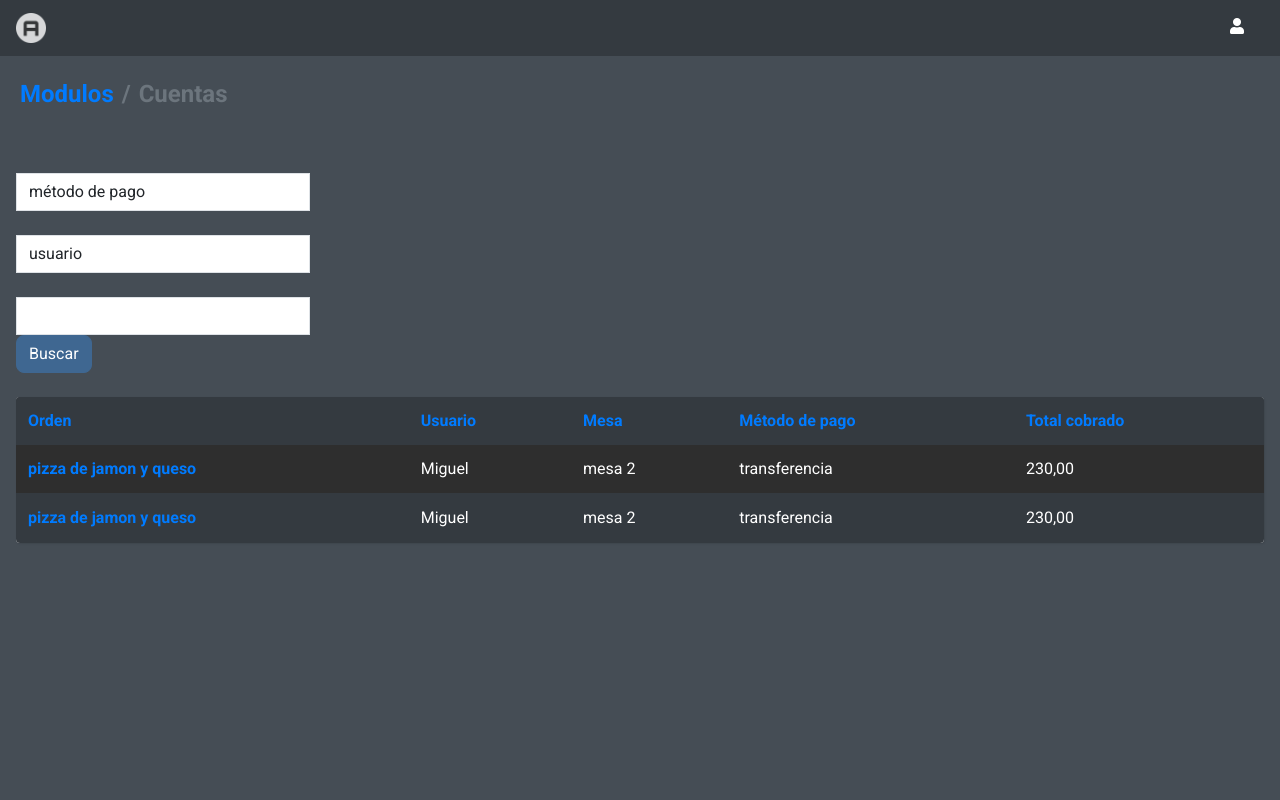
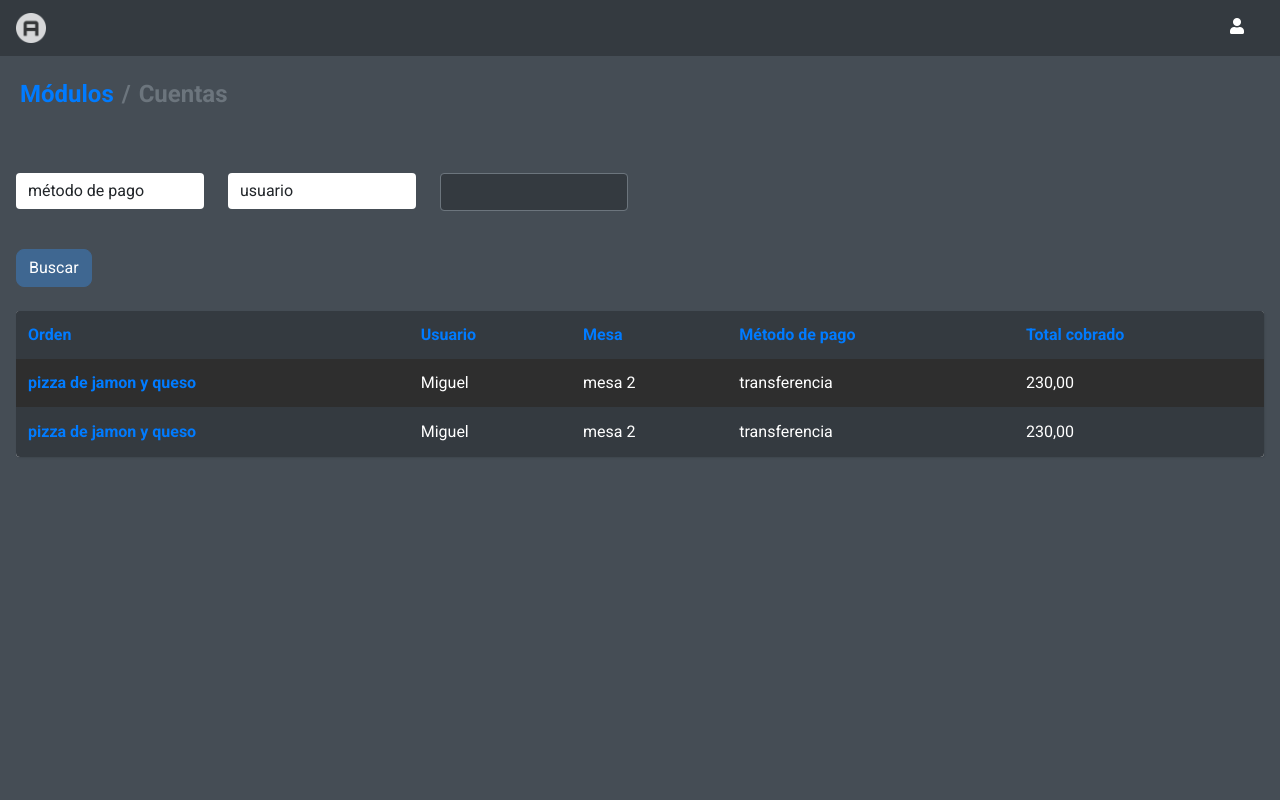
Before and after one commit to MangelRyujin/sgpcoffe, a Django app: page /ventas/cuentas/ in a window 1280 px wide. Run offline with Django 4.2, Linux system fonts and the light colour scheme; some libraries are stand-ins or nearby versions.

Commit message:
finish style in order_list.html

```diff
--- a/static/sales/css/custom.css
+++ b/static/sales/css/custom.css
@@ -47,6 +47,7 @@
 .card-body{
     background-color: #343a40 !important;
     border-radius: .25rem !important;
+
 }
 
 
@@ -66,3 +67,35 @@
     margin-bottom: 0 !important;
     border-color: transparent !important;
 }
+
+.min-select{
+    min-width: 200px !important;
+}
+
+.min-select select{
+    border-radius: .25rem !important;
+    border:none !important;
+}
+
+.min-select select:hover,
+.min-select select:active,
+.min-select select:focus{
+    box-shadow:  none !important;
+
+
+}
+
+
+.min-select input{
+    border-radius: .25rem !important;
+    border-color: #6c757d;
+    background-color: #343a40 !important;
+    color: #fff !important;
+}
+
+.min-select input:active,
+.min-select input:focus,
+.min-select input:hover{
+    border-color: #4694d9db;
+    box-shadow:  0px 0px 7px -1px #4694d9db !important;
+}
--- a/templates/order_list.html
+++ b/templates/order_list.html
@@ -11,7 +11,7 @@
         <div class="col-12 col-md-auto d-flex flex-grow-1 align-items-center">
           <div class="row p-3">
             <ol class="breadcrumb">
-              <li class="breadcrumb-item h1 text"><a href="/">Modulos</a></li>
+              <li class="breadcrumb-item h1 text"><a href="/">Módulos</a></li>
               <li class="breadcrumb-item h1 active">Cuentas</li>
             </ol>
           </div>
@@ -28,9 +28,9 @@
         data-select2-id="select2-data-content"
       >
         <div class="row">
-          <div class="col-3 pb-4" id="change-list-filters">
-            <form id="changelist-search" class="form-inline" method="GET">
-              <div class="form-group">
+          <div class="col-12 pb-4" id="change-list-filters">
+            <form id="changelist-search" class="form-inline row" method="GET">
+              <div class="col-2 form-group min-select">
                 <select
                   class="form-control search-filter select2-hidden-accessible"
                   style="width: 100%"
@@ -39,17 +39,17 @@
                   data-name="paid_method"
                   data-select2-id="select2-data-4-iu02"
                 >
-                  <option value="" data-select2-id="select2-data-6-48k5">
+                  <option value="" data-select2-id="select2-data-6-48k5" >
                     método de pago
                   </option>
-                  <option data-name="paid_method" value="cocina">
+                  <option class="select-option" data-name="paid_method" value="cocina">
                     transferencia
                   </option>
 
-                  <option data-name="paid_method" value="bar">
+                  <option class="select-option" data-name="paid_method" value="bar">
                     efectivo
                   </option>
-                  <option data-name="paid_method" value="cocina">
+                  <option  class="select-option" data-name="paid_method" value="cocina">
                     ambos
                   </option></select
                 ><span
@@ -82,7 +82,7 @@
                 ></span>
               </div>
 
-              <div class="form-group">
+              <div class="col-2 form-group min-select">
                 <select
                   class="form-control search-filter select2-hidden-accessible"
                   style="width: 100%"
@@ -128,7 +128,7 @@
                 ></span>
               </div>
 
-                <div class="form-group">
+                <div class="col-2 form-group min-select">
                   <input
                     class="form-control"
                     type="text"
@@ -137,7 +137,7 @@
                     id="searchbar"
                   />
                 </div>
-              <div class="form-group" id="search_group">
+              <div class="col-12 form-group mt-3" id="search_group">
                 <button type="submit" class="btn btn-primary">Buscar</button>
               </div>
 
```
